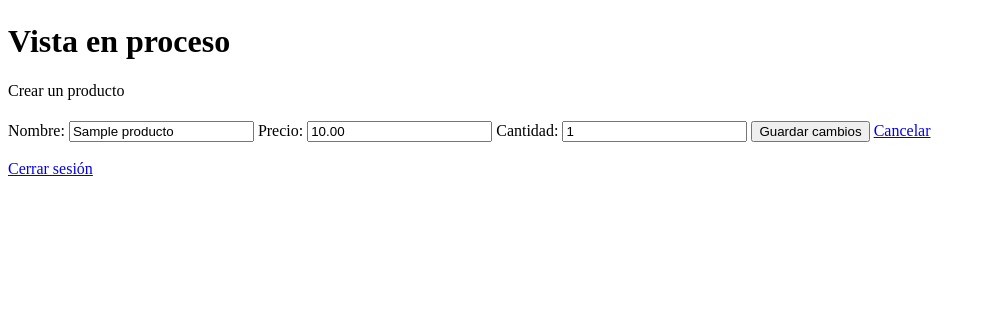
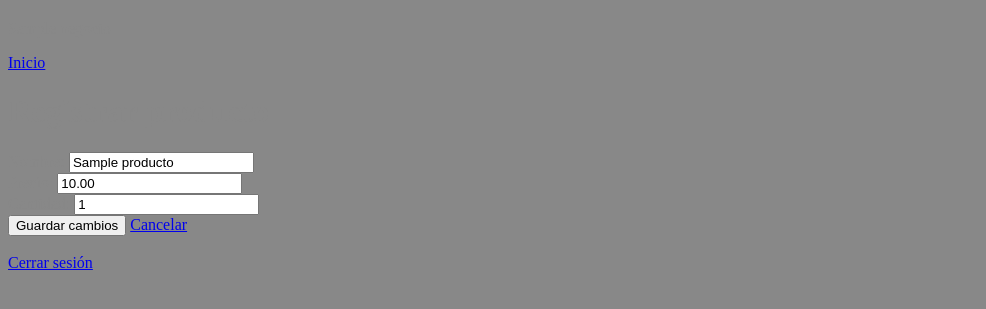
Before and after one commit to DanielAvelar02/tpiProyectoGrupo01, a Django app: page /negocio/editar-producto/1 in a window 1280 px wide. Shown: the part 100-409 px from the top of the page, without its empty margins (0-986 px from the left). Run offline with Django 5.2, Linux system fonts and the light colour scheme; a user stored in the database is signed in; tables that the repository leaves empty hold one stand-in row (values such as "Sample post"); grey boxes marked "Sample" are stand-in pictures.

Commit message:
Variable negocio y limpieza de templates
Cree el archivo context_processors.py para tener la variable negocio en todas las vistas y poder aplicar la configuración de paleta de colores. Limpie las vistas de productos.

```diff
--- a/gestion_pedidos/gestion_pedidos/settings.py
+++ b/gestion_pedidos/gestion_pedidos/settings.py
@@ -70,6 +70,8 @@ TEMPLATES = [
                 'django.template.context_processors.request',
                 'django.contrib.auth.context_processors.auth',
                 'django.contrib.messages.context_processors.messages',
+                # Sirve para que los datos del negocio estén disponibles en todas las vistas
+                'negocio.context_processors.negocio_context',  # Agrega el contexto del negocio
             ],
         },
     },
--- /dev/null
+++ b/gestion_pedidos/negocio/context_processors.py
@@ -0,0 +1,9 @@
+# negocio/context_processors.py
+from .models import Negocio
+
+#Agrega la variable negocio a todos los contextos de la aplicación
+def negocio_context(request):
+    negocio = Negocio.objects.first()  # Suponiendo que solo hay un negocio
+    return {'negocio': negocio}
+
+#NO BORRAR :>
--- a/gestion_pedidos/negocio/templates/base_generic.html
+++ b/gestion_pedidos/negocio/templates/base_generic.html
@@ -26,6 +26,8 @@
       width: 50px;
       height: 50px;
     }
+
+
   </style>
   <body>
     <!-- Menú -->
@@ -49,6 +51,7 @@
     <div class="content-container">
       {% block content %}
         <!-- El contenido de la página se insertará aquí -->
+
       {% endblock %}
     </div>
 
--- a/gestion_pedidos/negocio/templates/producto/crear_producto.html
+++ b/gestion_pedidos/negocio/templates/producto/crear_producto.html
@@ -1,31 +1,33 @@
 {% extends 'base_generic.html' %} {% block title %}
-  Productos
+  Registrar producto
 {% endblock %}
 {% block content %}
-  <h1>Vista en proceso</h1>
-  <p>Crear un producto</p>
-  <h1>{{negocio.nombre}}</h1>
-  <form method="POST" action="{{action}}">
+  <h1>Registrar producto</h1>
+  <form method="POST" action="{{ action }}">
     {% csrf_token %}
-    <p style="color:red">{{error}}</p>
+    <p style="color:red">{{ error }}</p>
     <label for="name">Nombre:</label>
-    <input type="text" id="nombre" name="nombre" value="{{producto.nombre}}">
+    <input type="text" id="nombre" name="nombre" value="{{ producto.nombre }}" />
+    <br />
+
     <label for="name">Precio:</label>
-    <input type="text" id="precio" name="precio" value="{{producto.precio}}">
+    <input type="text" id="precio" name="precio" value="{{ producto.precio }}" />
+    <br />
+
     <label for="name">Cantidad:</label>
-    <input type="text" id="cantidad" name="cantidad" value="{{producto.cantidad_disponible}}">
-    <button id="submitButton" class="btn">{{accion}}</button>
+    <input type="text" id="cantidad" name="cantidad" value="{{ producto.cantidad_disponible }}" />
+    <br /><button id="submitButton" class="btn">{{ accion }}</button>
     <a href="{% url 'listar_productos' %}" class="btn">Cancelar</a>
   </form>
   <script>
     function formatNumber() {
-      let numberInput = document.getElementById('precio').value;
-      let formattedNumber = parseFloat(numberInput.replace(',', '.')).toFixed(2);
-      if(isNaN(formattedNumber)) {
-        formattedNumber = '';
+      let numberInput = document.getElementById('precio').value
+      let formattedNumber = parseFloat(numberInput.replace(',', '.')).toFixed(2)
+      if (isNaN(formattedNumber)) {
+        formattedNumber = ''
       }
-      document.getElementById('precio').value = formattedNumber;
+      document.getElementById('precio').value = formattedNumber
     }
-    formatNumber();
+    formatNumber()
   </script>
 {% endblock %}
--- a/gestion_pedidos/negocio/templates/usuario/crear_usuario.html
+++ b/gestion_pedidos/negocio/templates/usuario/crear_usuario.html
@@ -1,5 +1,5 @@
 {% extends 'base_generic.html' %} {% block title %}
-  Crear usuario
+  Registrar usuario
 {% endblock %}
 {% block content %}
   <h1>Registrar usuario</h1>
--- a/gestion_pedidos/negocio/templates/usuario/listar_usuarios.html
+++ b/gestion_pedidos/negocio/templates/usuario/listar_usuarios.html
@@ -2,7 +2,7 @@
   Usuarios
 {% endblock %}
 {% block content %}
-  <h1>Gestion de Usuarios</h1>
+  <h1>Gestión de Usuarios</h1>
   <a href="{% url 'crear_usuario' %}">Crear nuevo usuario</a>
 
   <h2>Lista de usuarios</h2>
--- a/gestion_pedidos/negocio/views.py
+++ b/gestion_pedidos/negocio/views.py
@@ -84,7 +84,6 @@ def inicio(request):
         'es_repartidor': es_repartidor,
         'nombre_usuario': nombre_usuario,
         'tipo_usuario': tipo_usuario,
-        'negocio': negocio
     })
 
 # Verificar si el usuario es Administrador
@@ -234,13 +233,11 @@ def es_encargado_menu(user):
 @user_passes_test(es_encargado_menu) #valida que el usuario sea encargado de menu
 def listar_productos(request):
     productos = Producto.objects.all()
-    negocio = Negocio.objects.first()
-    return render(request, 'producto/listar_productos.html', {'productos': productos, 'negocio': negocio})
+    return render(request, 'producto/listar_productos.html', {'productos': productos})
 
 @login_required
 @user_passes_test(es_encargado_menu)
 def crear_producto(request):
-    negocio = Negocio.objects.first()  # Suponemos que solo hay un negocio
     accion = 'Agregar producto'
     action = '/negocio/crear-producto/'
     if request.method == "POST":
@@ -253,14 +250,14 @@ def crear_producto(request):
                 precio = float(precio)
                 cantidad_disponible = int(cantidad_disponible)
             except ValueError:
-                return render(request, 'producto/crear_producto.html', {'negocio': negocio, 'accion': accion, 'action': action,'error': 'El precio debe ser un número decimal y la cantidad debe ser un número entero'})
+                return render(request, 'producto/crear_producto.html', {'accion': accion, 'action': action,'error': 'El precio debe ser un número decimal y la cantidad debe ser un número entero'})
             producto = Producto(nombre=nombre, precio=precio, cantidad_disponible=cantidad_disponible, negocio=negocio)
             producto.save()
             return redirect('listar_productos')
         else:
-            return render(request, 'producto/crear_producto.html', {'negocio': negocio,'accion': accion, 'action': action, 'error': 'Faltan datos'})
+            return render(request, 'producto/crear_producto.html', {'accion': accion, 'action': action, 'error': 'Faltan datos'})
     else:
-        return render(request, 'producto/crear_producto.html', {'negocio': negocio, 'accion': accion, 'action': action})
+        return render(request, 'producto/crear_producto.html', {'accion': accion, 'action': action})
 
 def cambiar_estado_producto(request, producto_id):
     producto = get_object_or_404(Producto, id=producto_id)
```
Also changed, not shown: gestion_pedidos/negocio/templates/producto/listar_productos.html (+12 -11 lines).
